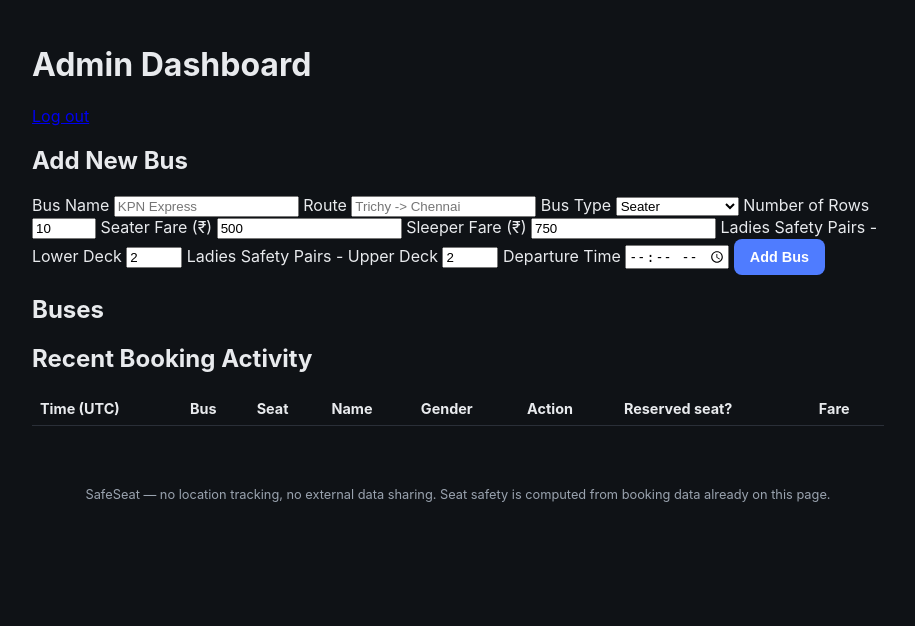
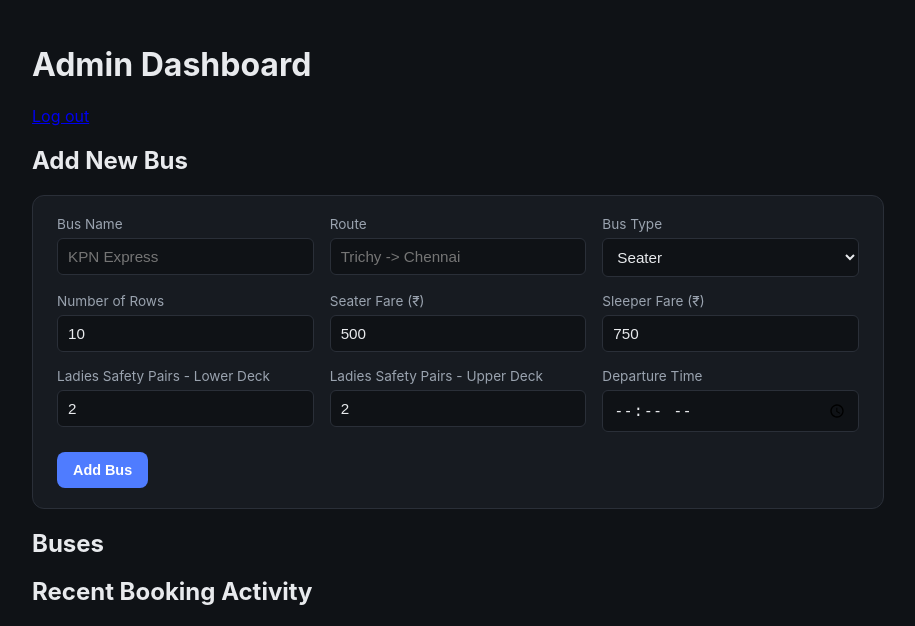
Before and after one commit to BalaHariHaran2505/bus-reservation-system, a Flask app: page /admin in a window 1280 px wide. Shown: the part 53-679 px from the top of the page, without its empty margins (182-1097 px from the left). Before the commit the page ends 555 px from the top, so only its background shows below. Run offline with Flask 3, Linux system fonts and the light colour scheme; the visitor is signed in with stand-in values (Sample User, id 1); lists and menus that the app fills with data are empty.

Commit message:
Update application and documentation

```diff
--- a/app.py
+++ b/app.py
@@ -152,9 +152,17 @@ def validate_passenger_input(name, phone, gender):
 def index():
     buses = Bus.query.all()
 
+    seats_left = {}
+    for bus in buses:
+        rows, _ = bus_seats_as_sa(bus.id)
+        seats_left[bus.id] = sum(
+            1 for r in rows if r.status == "FREE"
+        )
+
     return render_template(
         "index.html",
-        buses=buses
+        buses=buses,
+        seats_left=seats_left
     )
 
 
@@ -164,10 +172,15 @@ def bus_detail(bus_id):
 
     rows, _ = bus_seats_as_sa(bus_id)
 
+    seats_left = sum(
+        1 for r in rows if r.status == "FREE"
+    )
+
     return render_template(
         "bus.html",
         bus=bus,
-        seats=rows
+        seats=rows,
+        seats_left=seats_left
     )
 
 
--- a/static/style.css
+++ b/static/style.css
@@ -87,3 +87,62 @@ body {
 .flash-warning { background: rgba(224,168,59,0.15); color: var(--warn); border: 1px solid var(--warn); }
 
 footer { text-align: center; padding: 24px; color: var(--muted); font-size: 0.8rem; }
+/* Add New Bus form */
+.admin-form {
+  display: grid;
+  grid-template-columns: repeat(auto-fit, minmax(190px, 1fr));
+  gap: 16px;
+  margin-top: 16px;
+  background: var(--panel);
+  border: 1px solid var(--border);
+  border-radius: 12px;
+  padding: 20px 24px;
+}
+.admin-form label {
+  display: block;
+  font-size: 0.85rem;
+  color: var(--muted);
+}
+.admin-form input,
+.admin-form select {
+  width: 100%;
+  padding: 9px 10px;
+  margin-top: 6px;
+  background: var(--bg);
+  border: 1px solid var(--border);
+  border-radius: 6px;
+  color: var(--text);
+  font-size: 0.95rem;
+}
+.admin-form input:focus,
+.admin-form select:focus {
+  outline: none;
+  border-color: var(--primary);
+}
+.admin-form button {
+  grid-column: 1 / -1;
+  justify-self: start;
+  margin-top: 4px;
+}
+/* Full-bus indicators */
+.badge-full {
+  display: inline-block;
+  background: rgba(224,85,59,0.18);
+  color: var(--danger);
+  font-size: 0.7rem;
+  font-weight: 700;
+  padding: 2px 8px;
+  border-radius: 999px;
+  margin-left: 8px;
+  vertical-align: middle;
+}
+.full-banner {
+  background: rgba(224,85,59,0.12);
+  border: 1px solid var(--danger);
+  color: var(--danger);
+  border-radius: 10px;
+  padding: 12px 16px;
+  margin: 12px 0;
+  font-weight: 600;
+  font-size: 0.9rem;
+}
```
Also changed, not shown: templates/bus.html (+9 -0 lines), templates/index.html (+6 -1 lines).
